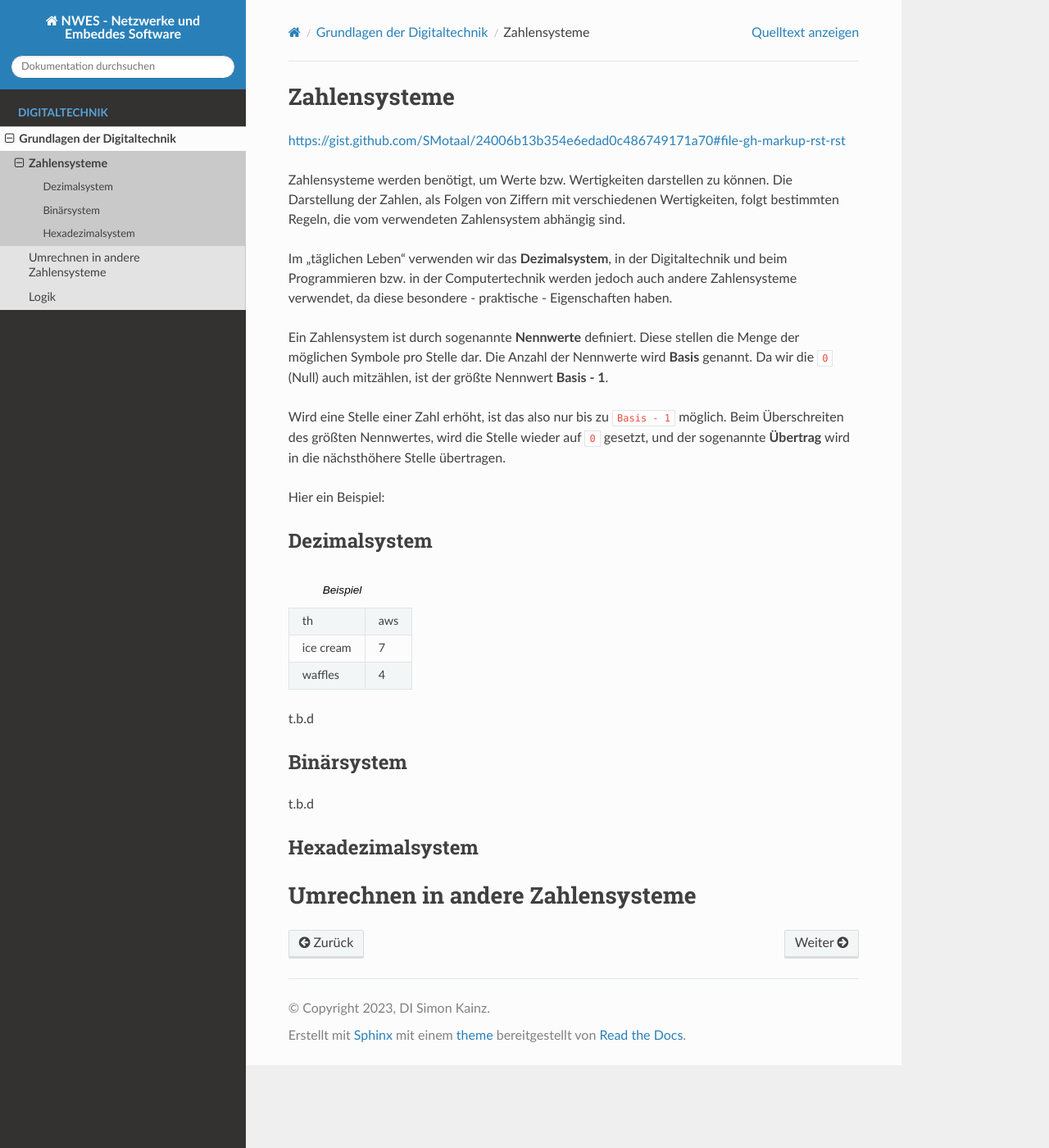
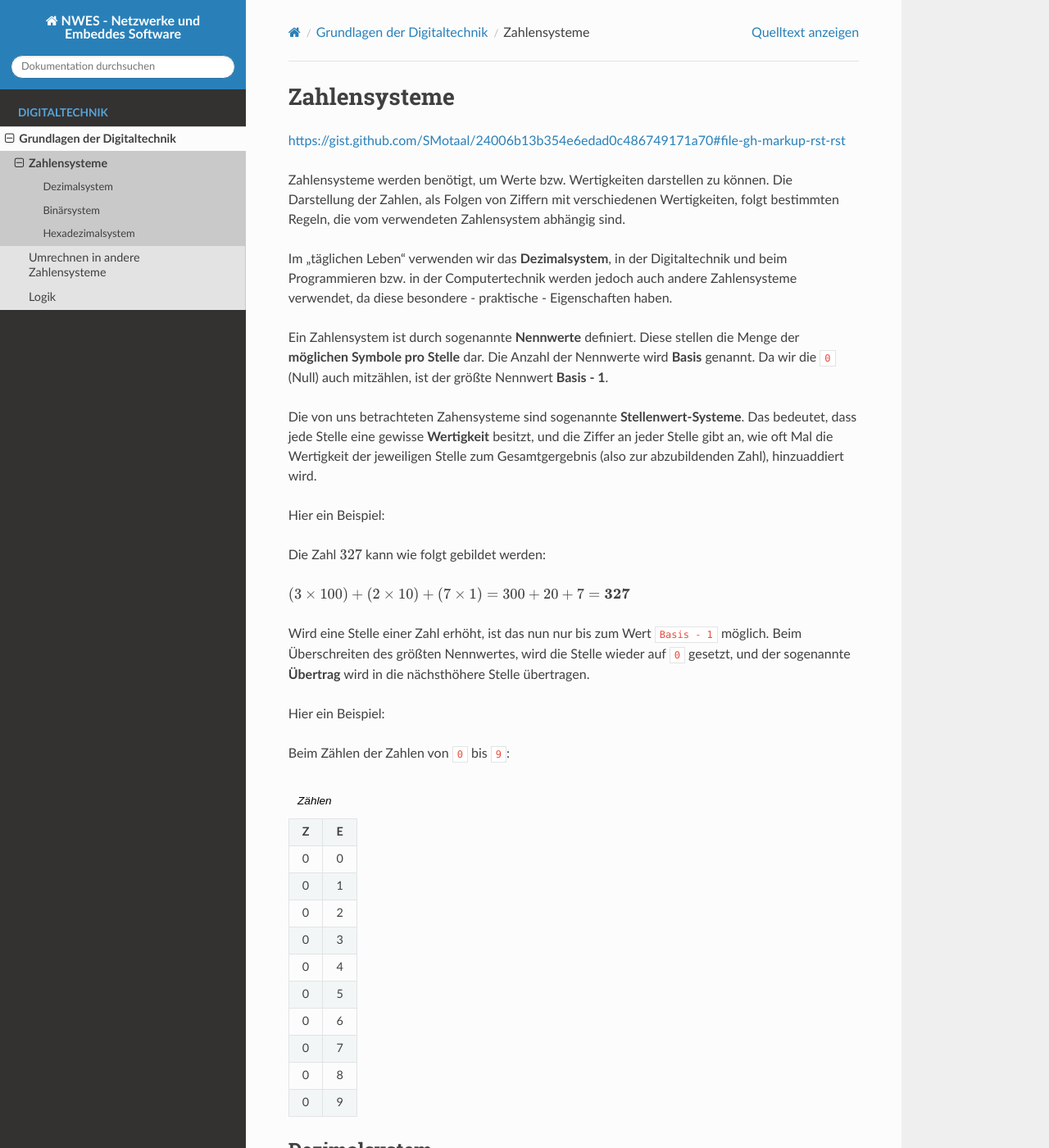
Before and after one commit to mbogutanzizi/SkriptumNWES, a Sphinx documentation site: the page built from source/digitaltechnik/zahlensysteme.rst, in a window 1280 px wide and 1400 px high. Shown: the whole window at 82% size. Built offline with Sphinx 7.4.7 and the Read the Docs theme 2.0.0, drawn with Linux system fonts in a browser that asks for light colours.

Commit message:
Example for 327(10)

```diff
--- a/source/digitaltechnik/zahlensysteme.rst
+++ b/source/digitaltechnik/zahlensysteme.rst
@@ -9,11 +9,41 @@ Die Darstellung der Zahlen, als Folgen von Ziffern mit verschiedenen Wertigkeite
 
 Im "täglichen Leben" verwenden wir das **Dezimalsystem**, in der Digitaltechnik und beim Programmieren bzw. in der Computertechnik werden jedoch auch andere Zahlensysteme verwendet, da diese besondere - praktische - Eigenschaften haben.
 
-Ein Zahlensystem ist durch sogenannte **Nennwerte** definiert. Diese stellen die Menge der möglichen Symbole pro Stelle dar. Die Anzahl der Nennwerte wird **Basis** genannt. Da wir die ``0`` (Null) auch mitzählen, ist der größte Nennwert **Basis - 1**.
+Ein Zahlensystem ist durch sogenannte **Nennwerte** definiert. Diese stellen die Menge der **möglichen Symbole pro Stelle** dar. Die Anzahl der Nennwerte wird **Basis** genannt. Da wir die ``0`` (Null) auch mitzählen, ist der größte Nennwert **Basis - 1**.
 
-Wird eine Stelle einer Zahl erhöht, ist das also nur bis zu ``Basis - 1`` möglich. Beim Überschreiten des größten Nennwertes, wird die Stelle wieder auf ``0`` gesetzt, und der sogenannte **Übertrag** wird in die nächsthöhere Stelle übertragen.
+Die von uns betrachteten Zahensysteme sind sogenannte **Stellenwert-Systeme**. Das bedeutet, dass jede Stelle eine gewisse **Wertigkeit** besitzt, und die Ziffer an jeder Stelle gibt an, wie oft Mal die Wertigkeit der jeweiligen Stelle zum Gesamtgergebnis (also zur abzubildenden Zahl), hinzuaddiert wird.
 
 Hier ein Beispiel:
+
+Die Zahl :math:`327` kann wie folgt gebildet werden:
+
+:math:`(3 \times 100) + (2 \times 10) + (7 \times 1) =300+20+7 = \boldsymbol{327}`
+
+
+
+
+Wird eine Stelle einer Zahl erhöht, ist das nun nur bis zum Wert ``Basis - 1`` möglich. Beim Überschreiten des größten Nennwertes, wird die Stelle wieder auf ``0`` gesetzt, und der sogenannte **Übertrag** wird in die nächsthöhere Stelle übertragen.
+
+Hier ein Beispiel:
+
+Beim Zählen der Zahlen von ``0`` bis  ``9``:
+
+.. csv-table:: Zählen
+   :quote: "
+
+	   **Z**,**E**
+	   0,0
+	   0,1
+	   0,2
+	   0,3
+	   0,4
+	   0,5
+	   0,6
+	   0,7
+	   0,8
+	   0,9
+
+
 
 
 
```
